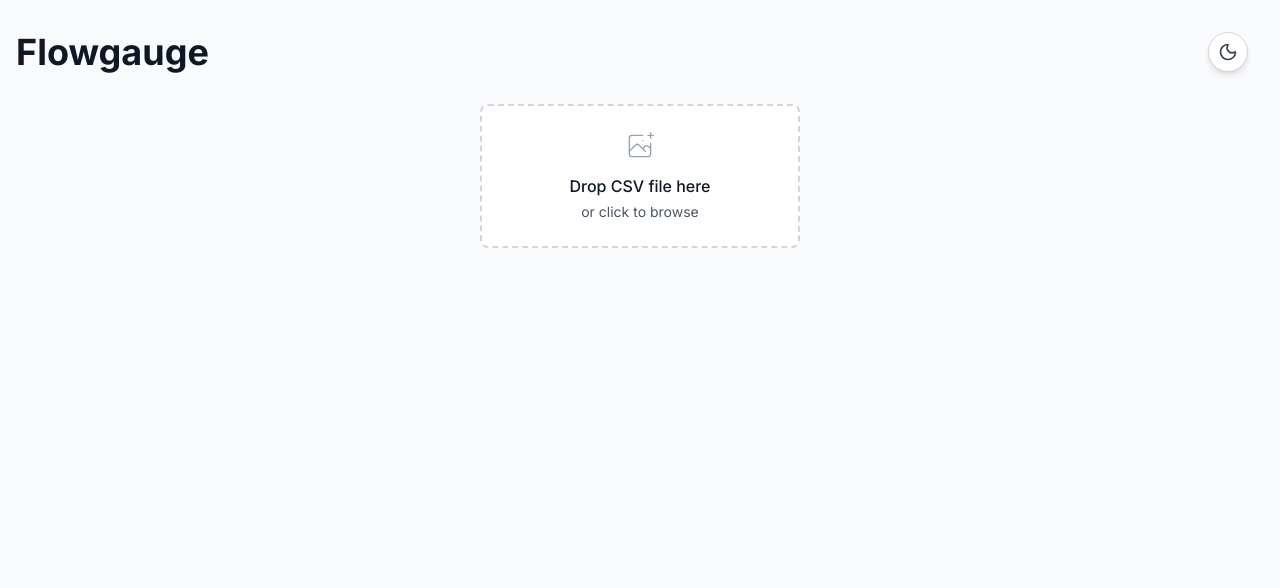
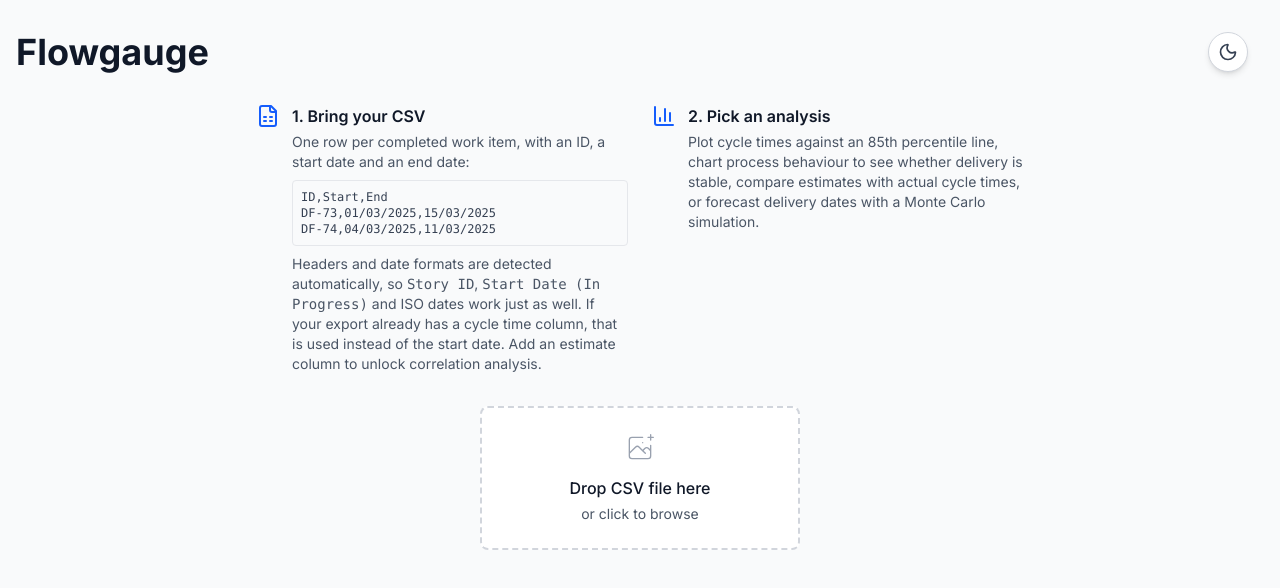
Before and after one commit to andyxr/ct_scan, a Next.js app: page / in a window 1280 px wide. Shown: the top 588 px of the page. Built offline with nearby package versions, Linux system fonts and the light colour scheme.

Commit message:
Added instructions on start page

```diff
--- a/components/FileUpload.tsx
+++ b/components/FileUpload.tsx
@@ -2,6 +2,7 @@
 
 import { useState, useCallback } from 'react'
 import Papa from 'papaparse'
+import { FileSpreadsheet, BarChart3 } from 'lucide-react'
 
 interface FileUploadProps {
   onUpload: (data: any[]) => void
@@ -62,7 +63,44 @@
   }
 
   return (
-    <div className="flex justify-center">
+    <div className="flex flex-col items-center">
+      <div className="grid grid-cols-1 md:grid-cols-2 gap-6 max-w-3xl mb-8">
+        <div className="flex gap-3">
+          <FileSpreadsheet className="h-6 w-6 shrink-0 text-blue-600 dark:text-blue-400" aria-hidden="true" />
+          <div>
+            <h2 className="font-semibold text-gray-900 dark:text-gray-100">1. Bring your CSV</h2>
+            <p className="text-sm text-gray-600 dark:text-gray-300 mt-1">
+              One row per completed work item, with an ID, a start date and an end date:
+            </p>
+            <pre className="mt-2 overflow-x-auto rounded border border-gray-200 dark:border-gray-700 bg-gray-50 dark:bg-gray-900 p-2 text-xs text-gray-700 dark:text-gray-300">
+              <code>{`ID,Start,End
+DF-73,01/03/2025,15/03/2025
+DF-74,04/03/2025,11/03/2025`}</code>
+            </pre>
+            <p className="text-sm text-gray-600 dark:text-gray-300 mt-2">
+              Headers and date formats are detected automatically, so{' '}
+              <code>Story ID</code>, <code>Start Date (In Progress)</code> and ISO dates
+              work just as well. If your export already has a cycle time column, that is
+              used instead of the start date. Add an estimate column to unlock
+              correlation analysis.
+            </p>
+          </div>
+        </div>
+
+        <div className="flex gap-3">
+          <BarChart3 className="h-6 w-6 shrink-0 text-blue-600 dark:text-blue-400" aria-hidden="true" />
+          <div>
+            <h2 className="font-semibold text-gray-900 dark:text-gray-100">2. Pick an analysis</h2>
+            <p className="text-sm text-gray-600 dark:text-gray-300 mt-1">
+              Plot cycle times against an 85th percentile line, chart process
+              behaviour to see whether delivery is stable, compare estimates with
+              actual cycle times, or forecast delivery dates with a Monte Carlo
+              simulation.
+            </p>
+          </div>
+        </div>
+      </div>
+
       <div
         className={`w-80 border-2 border-dashed rounded-lg p-6 text-center transition-colors ${
           isDragging
```
